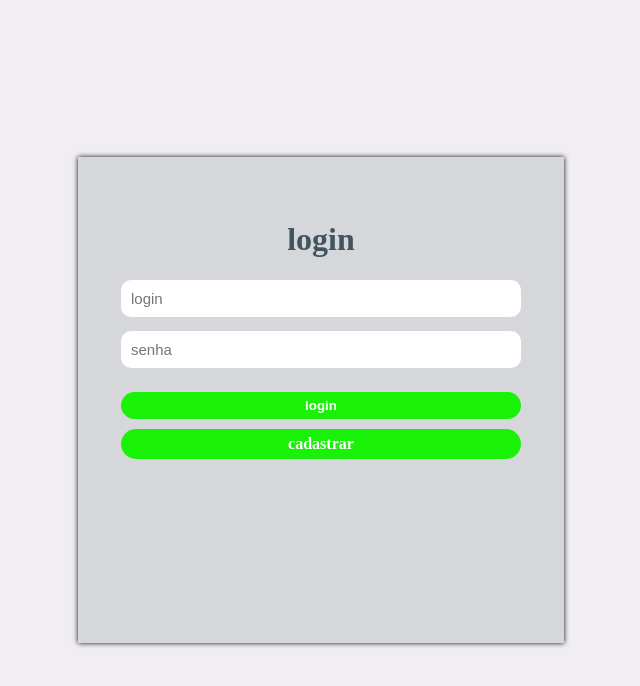
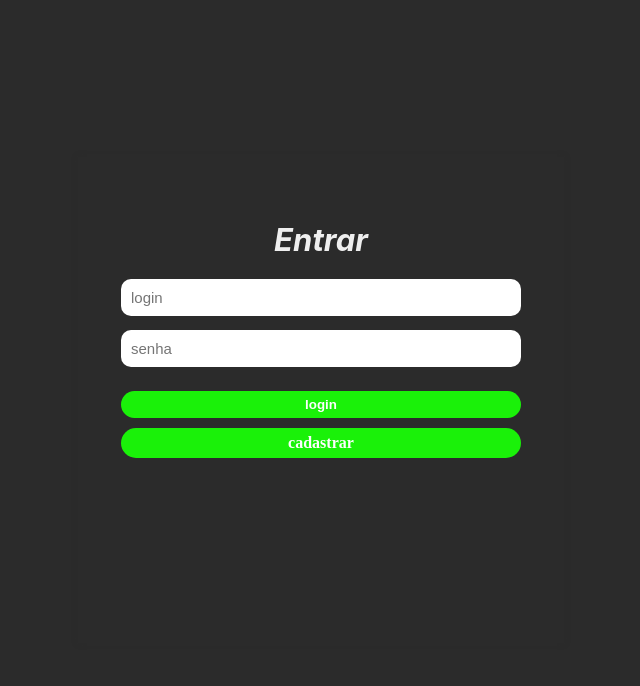
Before and after one commit to Eduardoluiz132/login_rede_social, a plain HTML site: page index.html in a window 1280 px wide. Shown: the whole page, without its empty margins (319-959 px from the left). Drawn offline with Linux system fonts and the light colour scheme.

Commit message:
adiçao de novos arquivos

```diff
--- a/index.html
+++ b/index.html
@@ -10,7 +10,7 @@
     <main>
         <div id="caixa">
 <div id="caixa-de-dentro">
-    <h1 id="texto-login"> login </h1>
+    <h1 id="texto-login"> Entrar </h1>
     <input class="campo-de-texto" type="gmail" placeholder="login" />
     <input class="campo-de-texto" type="password" placeholder="senha" />
     <button class=" btn">login</button>
--- a/style.css
+++ b/style.css
@@ -11,7 +11,7 @@ main{
 }
 #caixa{
     display: flex;
-    background-color:#f0edf3 ;
+    background-color:#2b2b2b ;
     flex: 1;
     justify-content:center ;
     align-items: center;
@@ -19,16 +19,22 @@ main{
 #caixa-de-dentro{
 width: 400px;
 height: 400px;
-background-color: #d5d7db;
+background-color: #2b2b2b;
 display: flex;
 flex-direction: column;
 padding: 43px;
-box-shadow: 0 0 5px 0px #000000f5;
+box-shadow: 0 0 5px 0px #2b2b2b;
 }
 #texto-login{
+
     text-align: center;
-    color: #42545d;
+    font-size: 31px;
+    color: #efefef;
+    font-family: inter;
+    font-style: oblique;
 }
+
+
 
 .campo-de-texto{
     padding: 10px;
```
